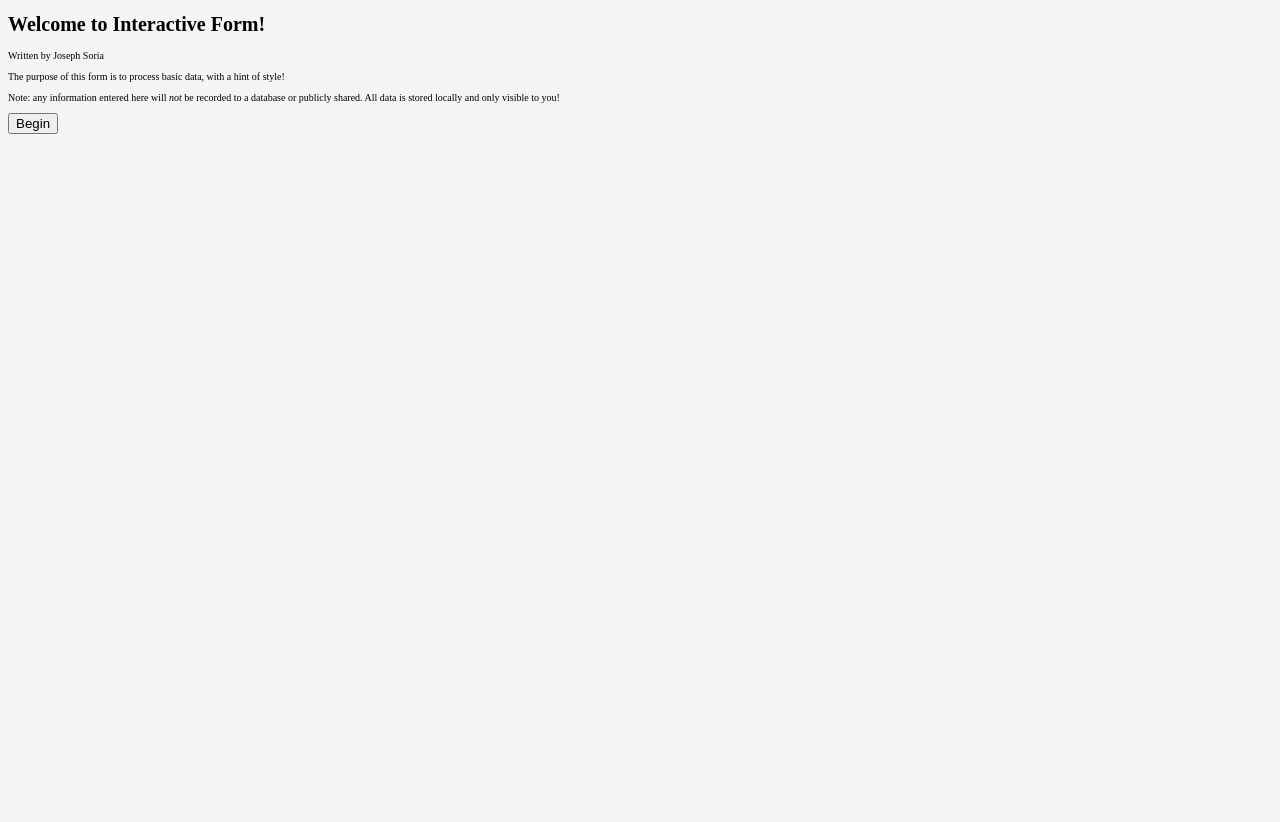
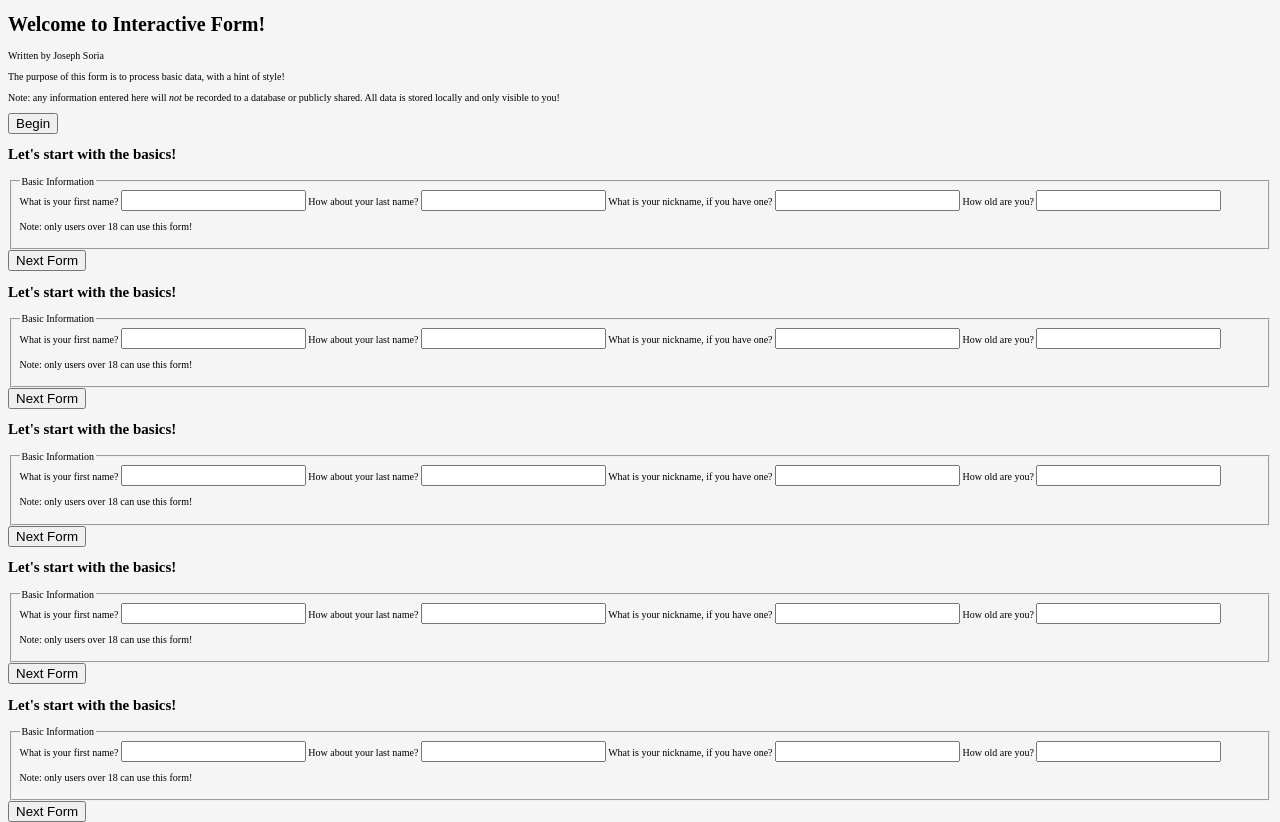
Before and after one commit to Joeseff6/Interactive-Form, a website: page src/html/index.html in a window 1280 px wide. Drawn offline with Linux system fonts and the light colour scheme.

```diff
--- a/src/html/index.html
+++ b/src/html/index.html
@@ -14,8 +14,96 @@
         <p class="disclaimer">Note: any information entered here will <em>not</em> be recorded to a database or publicly shared. All data is stored locally and only visible to you!</p>
         <button class="start-button">Begin</button>
       </header>
-      <section class="first-section">
+      <section class="active">
         <form class="form1" id="form1">
+          <h2 class="form-header">Let's start with the basics!</h2>
+          <fieldset>
+            <legend>Basic Information</legend>
+            <label>What is your first name?
+              <input type="text" id="fname" name="fname" value="" required />
+            </label>
+            <label>How about your last name?
+              <input type="text" id="lname" name="lname" value="" required />
+            </label>
+            <label>What is your nickname, if you have one?
+              <input type="text" id="nname" name="nname" value="" />
+            </label>
+            <label>How old are you?
+              <input type="number" id="age" name="age" min="18" value="" />
+            </label>
+            <p>Note: only users over 18 can use this form!</p>
+          </fieldset>
+          <button class="next-button">Next Form</button>
+        </form>
+      </section>
+      <section class="active">
+        <form class="form2" id="form2">
+          <h2 class="form-header">Let's start with the basics!</h2>
+          <fieldset>
+            <legend>Basic Information</legend>
+            <label>What is your first name?
+              <input type="text" id="fname" name="fname" value="" required />
+            </label>
+            <label>How about your last name?
+              <input type="text" id="lname" name="lname" value="" required />
+            </label>
+            <label>What is your nickname, if you have one?
+              <input type="text" id="nname" name="nname" value="" />
+            </label>
+            <label>How old are you?
+              <input type="number" id="age" name="age" min="18" value="" />
+            </label>
+            <p>Note: only users over 18 can use this form!</p>
+          </fieldset>
+          <button class="next-button">Next Form</button>
+        </form>
+      </section>
+      <section class="active">
+        <form class="form3" id="form3">
+          <h2 class="form-header">Let's start with the basics!</h2>
+          <fieldset>
+            <legend>Basic Information</legend>
+            <label>What is your first name?
+              <input type="text" id="fname" name="fname" value="" required />
+            </label>
+            <label>How about your last name?
+              <input type="text" id="lname" name="lname" value="" required />
+            </label>
+            <label>What is your nickname, if you have one?
+              <input type="text" id="nname" name="nname" value="" />
+            </label>
+            <label>How old are you?
+              <input type="number" id="age" name="age" min="18" value="" />
+            </label>
+            <p>Note: only users over 18 can use this form!</p>
+          </fieldset>
+          <button class="next-button">Next Form</button>
+        </form>
+      </section>
+      <section class="active">
+        <form class="form4" id="form4">
+          <h2 class="form-header">Let's start with the basics!</h2>
+          <fieldset>
+            <legend>Basic Information</legend>
+            <label>What is your first name?
+              <input type="text" id="fname" name="fname" value="" required />
+            </label>
+            <label>How about your last name?
+              <input type="text" id="lname" name="lname" value="" required />
+            </label>
+            <label>What is your nickname, if you have one?
+              <input type="text" id="nname" name="nname" value="" />
+            </label>
+            <label>How old are you?
+              <input type="number" id="age" name="age" min="18" value="" />
+            </label>
+            <p>Note: only users over 18 can use this form!</p>
+          </fieldset>
+          <button class="next-button">Next Form</button>
+        </form>
+      </section>
+      <section class="active">
+        <form class="form5" id="form5">
           <h2 class="form-header">Let's start with the basics!</h2>
           <fieldset>
             <legend>Basic Information</legend>
```
